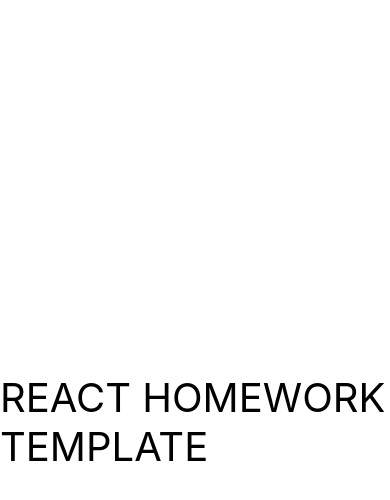
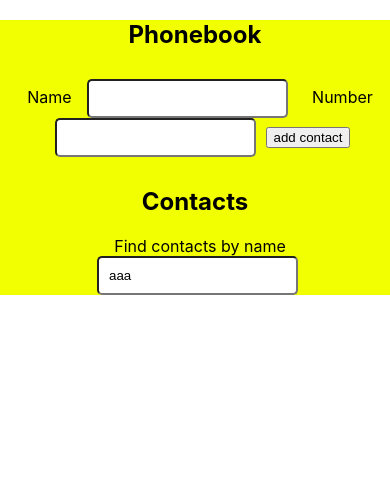
Before and after one commit to LyudmilaD/goit-react-hw-03-phonebook, a React (Create React App) app: page / in a window 390 px wide. Shown: the top 500 px of the page. Built offline with nearby package versions, Linux system fonts and the light colour scheme.

Commit message:
editing phonebook

```diff
--- a/src/components/App.jsx
+++ b/src/components/App.jsx
@@ -1,17 +1,60 @@
-export const App = () => {
-  return (
-    <div
-      style={{
-        height: '100vh',
-        display: 'flex',
-        justifyContent: 'center',
-        alignItems: 'center',
-        fontSize: 40,
-        textTransform: 'uppercase',
-        color: '#010101',
-      }}
-    >
-      React homework template
-    </div>
-  );
-};
+import React, { Component } from 'react';
+import Form from './Form/Form';
+import ContactList from './ContactList/ContactList';
+import Filter from './Filter/Filter';
+import styles from './Form/Form.module.css';
+export class App extends Component {
+  state = {
+    contacts: [
+      { id: 'id-1', name: 'Rosie Simpson', number: '459-12-56' },
+      { id: 'id-2', name: 'Hermione Kline', number: '443-89-12' },
+      { id: 'id-3', name: 'Eden Clements', number: '645-17-79' },
+      { id: 'id-4', name: 'Annie Copeland', number: '227-91-26' },
+    ],
+    filter: 'aaa',
+  };
+  submitHandler = obj => {
+    this.setState(prevState => ({
+      contacts: [...prevState.contacts, obj],
+    }));
+  };
+  handleChange = event => {
+    const { name, value } = event.target;
+    this.setState({ [name]: value });
+  };
+  changeFilter = event => {
+    this.setState({ filter: event.target.value });
+  };
+  deleteContacts = contactId => {
+    const state = this.state;
+    const visibleContacts = state.contacts.filter(
+      contact => contact.id !== contactId
+    );
+    this.setState({ contacts: visibleContacts });
+    return visibleContacts;
+  };
+
+  render() {
+    const { contacts, filter } = this.state;
+    const normalizedFilter = filter.toLowerCase();
+    const visibleContacts = contacts.filter(contact =>
+      contact.name.toLowerCase().includes(normalizedFilter)
+    );
+
+
+    return (
+      <div className={styles.wrap}>
+        <h2>Phonebook</h2>
+        <Form onSubmit={this.submitHandler} contacts={contacts} />
+        <h2>Contacts</h2>
+        <ContactList
+          contacts={visibleContacts}
+          deleteContacts={this.deleteContacts}
+        >
+          <Filter value={this.state.filter} onChange={this.changeFilter} />
+        </ContactList>
+      </div>
+    );
+  }
+}
+export default App;
--- /dev/null
+++ b/src/components/ContactList/ContactList.jsx
@@ -0,0 +1,31 @@
+import PropTypes from 'prop-types';
+import styles from '../Form/Form.module.css';
+function Contacts({ contacts, children, deleteContacts }) {
+  return (
+    <div className={styles.wrap}>
+      {children}
+      <ul>
+        {contacts.map(({ id, name, number }) => {
+          return (
+            <li className={styles.item} key={id}>
+              {name}: {number}{' '}
+              <button onClick={() => deleteContacts(id)}>Delete</button>{' '}
+            </li>
+          );
+        })}
+      </ul>
+    </div>
+  );
+}
+Contacts.propTypes = {
+  contacts: PropTypes.arrayOf(
+    PropTypes.shape({
+      id: PropTypes.string,
+      name: PropTypes.string,
+      number: PropTypes.string,
+    })
+  ),
+  children: PropTypes.node,
+  deleteContacts: PropTypes.func,
+};
+export default Contacts;
--- /dev/null
+++ b/src/components/Filter/Filter.jsx
@@ -0,0 +1,21 @@
+import PropTypes from 'prop-types';
+import styles from '../Form/Form.module.css';
+function Filter({ value, onChange }) {
+  return (
+    <label className={styles.formLabel}>
+      Find contacts by name
+      <input
+        className={styles.input}
+        type="text"
+        value={value}
+        onChange={onChange}
+      />
+    </label>
+  );
+}
+
+Filter.propTypes = {
+  value: PropTypes.string,
+  onChange: PropTypes.func,
+};
+export default Filter;
--- /dev/null
+++ b/src/components/Form/Form.jsx
@@ -0,0 +1,90 @@
+import PropTypes from 'prop-types';
+import { nanoid } from 'nanoid';
+import styles from './Form.module.css';
+import React, { Component } from 'react';
+export class Form extends Component {
+  state = {
+    name: '',
+    number: '',
+  };
+  static propTypes = {
+    onSubmitForm: PropTypes.func,
+    contacts: PropTypes.arrayOf(PropTypes.object)
+};
+
+  handelNameChange = e => {
+    this.setState({ name: e.currentTarget.value });
+  };
+
+  handelNumberChange = e => {
+    this.setState({ number: e.currentTarget.value });
+  };
+  reset = () => {
+    this.setState({ name: '', number: '' });
+};
+
+  handleSubmit = e => {
+    e.preventDefault();
+    const { name, number } = this.state;
+        console.log(!this.state.name, !this.state.number);
+
+    if (!this.state.name || !this.state.number) {
+    alert('You have not entered all contact details');
+    return;
+    }
+    const sameName = this.props.contacts.find(arr => arr.name === name);
+    if (sameName) {
+        return alert(`${name} is already in contacts`);
+        }
+        const nameObj = {
+        id: nanoid(),
+        name: name,
+        number: number,
+        };
+        this.props.onSubmit(nameObj);
+        this.reset();
+    };
+
+
+  render() {
+    return (
+      <>
+        <form className={styles.form} onSubmit={this.handleSubmit}>
+          <label className={styles.formLabel}>
+            {' '}
+            Name
+            <input
+              className={styles.input}
+              onChange={this.handelNameChange}
+              value={this.state.name}
+              type="text"
+              name="name"
+              pattern="^[a-zA-Zа-яА-Я]+(([' -][a-zA-Zа-яА-Я ])?[a-zA-Zа-яА-Я]*)*$"
+              title="Name may contain only letters, apostrophe, dash and spaces. For example Adrian, Jacob Mercer, Charles de Batz de Castelmore d'Artagnan"
+              required
+            />
+          </label>
+          <label className={styles.formLabel}>
+            {' '}
+            Number
+            <input
+              className={styles.input}
+              onChange={this.handelNumberChange}
+              value={this.state.number}
+              type="tel"
+              name="number"
+              pattern="\+?\d{1,4}?[-.\s]?\(?\d{1,3}?\)?[-.\s]?\d{1,4}[-.\s]?\d{1,4}[-.\s]?\d{1,9}"
+              title="Phone number must be digits and can contain spaces, dashes, parentheses and can start with +"
+              required
+            />
+          </label>
+          <button type="submit"> add contact</button>
+        </form>
+      </>
+    );
+  }
+}
+Form.propTypes = {
+  onSubmit: PropTypes.func,
+};
+export default Form;
--- /dev/null
+++ b/src/components/Form/Form.module.css
@@ -0,0 +1,27 @@
+.form {
+    padding: 10px;
+}
+
+.formLabel {
+    margin-bottom: 30px;
+    padding: 10px;
+    justify-content: center;
+}
+
+.input {
+    border-radius: 5px;
+    padding: 10px;
+    margin-left: 15px;
+}
+
+.wrap {
+    text-align: center;
+    background-color: #f2ff00;
+    width: 100%;
+}
+
+.item {
+    margin-top: 10px;
+    justify-content: space-between;
+    list-style: none;
+}
```
